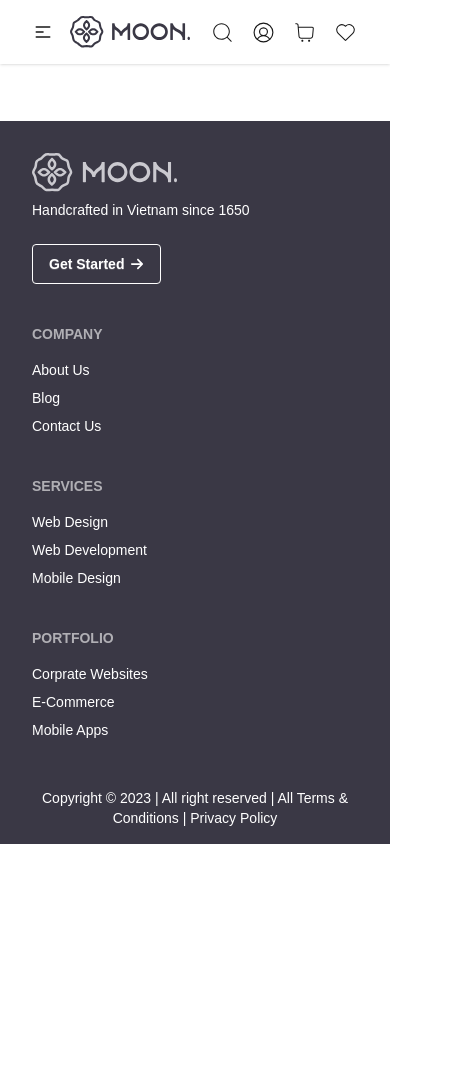
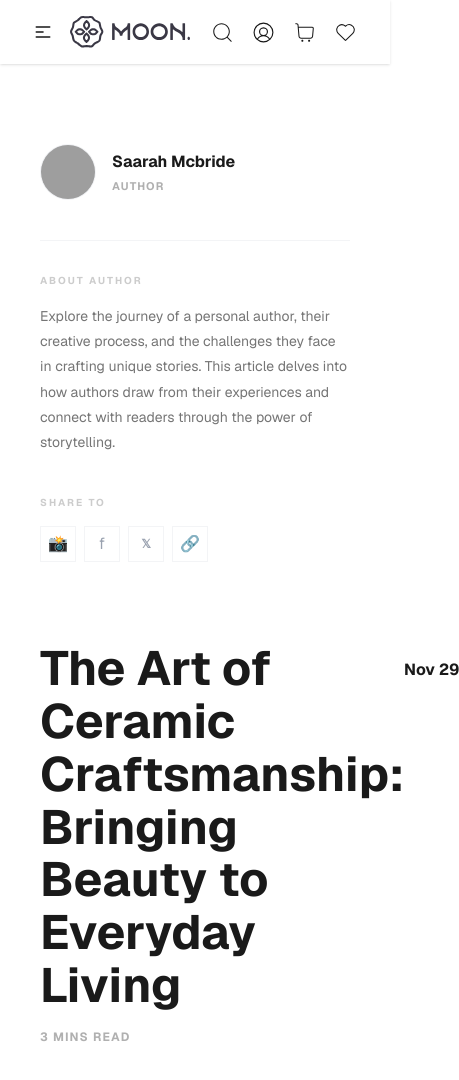
Before and after one commit to Astro24/Moon, a Next.js app: page / in a window 390 px wide. Shown: the top 1080 px of the page, 459 px wide, since content can reach past the window. Before the commit the page ends 844 px from the top, so only its background shows below. Built offline with nearby package versions, Linux system fonts and the light colour scheme; grey boxes are pictures that could not be loaded.

Commit message:
developed ceramic page UI

```diff
--- a/src/app/(pages)/BlogDetails/page.js
+++ /dev/null
@@ -1,7 +0,0 @@
-export default function BlogDetails() {
-  return (
-    <div>
-
-    </div>
-  );
-}
--- a/src/app/(pages)/page.js
+++ b/src/app/(pages)/page.js
@@ -1,9 +1,117 @@
-import Image from "next/image";
+export default function Home() {
+  return (
+    <div className="bg-white text-[#1a1a1a] font-sans px-10 py-20 min-h-screen">
+      <div className="max-w-[1200px] mx-auto flex flex-col lg:flex-row gap-20">
 
-export default function Home() {
-  return(
-    <div>
+        {/* العمود الأيسر: بيانات الكاتبة */}
+        <aside className="lg:w-[250px] shrink-0">
+          <div className="sticky top-10">
+            <div className="flex items-center gap-4 mb-10">
+              <div className="w-14 h-14 rounded-full bg-gray-200 overflow-hidden shrink-0 border border-gray-100">
+                <img src="https://images.unsplash.com/photo-1494790108377-be9c29b29330?w=150" alt="Saarah" className="w-full h-full object-cover" />
+              </div>
+              <div>
+                <h4 className="font-bold text-[16px]">Saarah Mcbride</h4>
+                <p className="text-[#b0b0b0] text-[11px] uppercase tracking-widest font-bold mt-1">Author</p>
+              </div>
+            </div>
 
+            <div className="border-t border-gray-100 pt-8">
+              <h5 className="text-[10px] font-bold uppercase tracking-[0.2em] text-[#cccccc] mb-4">About Author</h5>
+              <p className="text-[#757575] text-[14px] leading-[1.8]">
+                Explore the journey of a personal author, their creative process, and the challenges they face in crafting unique stories. This article delves into how authors draw from their experiences and connect with readers through the power of storytelling.
+              </p>
+            </div>
+
+            <div className="mt-10">
+              <h5 className="text-[10px] font-bold uppercase tracking-[0.2em] text-[#cccccc] mb-4">Share To</h5>
+              <div className="flex gap-2">
+                <div className="w-9 h-9 border border-gray-100 flex items-center justify-center text-gray-400">📸</div>
+                <div className="w-9 h-9 border border-gray-100 flex items-center justify-center text-gray-400">f</div>
+                <div className="w-9 h-9 border border-gray-100 flex items-center justify-center text-gray-400 text-xs font-bold">𝕏</div>
+                <div className="w-9 h-9 border border-gray-100 flex items-center justify-center text-gray-400">🔗</div>
+              </div>
+            </div>
+          </div>
+        </aside>
+
+        {/* العمود الأيمن: المقال كامل بالترتيب */}
+        <main className="flex-1">
+          <div className="flex justify-between items-start mb-4">
+            <h1 className="text-[48px] font-bold leading-[1.1] text-[#1a1a1a] max-w-[700px]">
+              The Art of Ceramic Craftsmanship: Bringing Beauty to Everyday Living
+            </h1>
+            <span className="text-[#1a1a1a] font-bold text-base mt-4 shrink-0">Nov 29</span>
+          </div>
+
+          <p className="text-[#b0b0b0] text-[12px] mb-12 font-bold uppercase tracking-widest">3 Mins Read</p>
+
+          <div className="space-y-10 text-[#444] text-[18px] leading-[1.9] font-light">
+            <p>
+              Ceramic products have been part of human life for centuries, blending artistry with functionality in ways few materials can match. From elegant dinnerware to decorative vases, ceramics bring warmth, texture, and character into homes around the world. Today, modern ceramic craftsmanship combines traditional techniques with contemporary design, creating pieces that are both practical and visually striking. In this article, we explore the beauty, craftsmanship, and value that ceramics bring to everyday living.
+            </p>
+
+            {/* صورة البومة (تم تعديل الاسم لـ green.svg كما طلبتِ) */}
+            <div className="w-full rounded-sm overflow-hidden my-12 shadow-sm">
+              <img
+                src="green.svg"
+                alt="Ceramic Vases"
+                className="w-full h-auto object-cover"
+              />
+            </div>
+
+            {/* كل الأقسام التالية من الصورة الطويلة */}
+            <div>
+              <h2 className="text-[24px] font-bold text-[#1a1a1a] mb-5">The History Behind Ceramic Craftsmanship</h2>
+              <p>
+                Ceramic making is one of the oldest forms of art known to humanity, dating back thousands of years. Early civilizations used clay to create tools, storage containers, and decorative objects. Over time, ceramic techniques evolved into refined art forms that reflected cultural traditions and regional styles. Today, many ceramic products still carry the influence of these historical practices, preserving a sense of heritage in modern designs.
+              </p>
+            </div>
+
+            <div>
+              <h2 className="text-[24px] font-bold text-[#1a1a1a] mb-5">Why Ceramics Are Perfect for Tableware</h2>
+              <p>
+                Ceramic tableware remains one of the most popular choices for dining because of its durability and elegance. Plates, bowls, and cups made from high-quality ceramic materials are resistant to heat and suitable for daily use. Beyond practicality, ceramic tableware enhances the dining experience by adding visual appeal to the table. Whether used for casual meals or formal gatherings, ceramic pieces create a sense of refinement and hospitality.
+              </p>
+            </div>
+
+            <div>
+              <h2 className="text-[24px] font-bold text-[#1a1a1a] mb-5">The Beauty of Handmade Ceramics</h2>
+              <p>
+                Handmade ceramics offer a unique charm that mass-produced items often lack. Each handcrafted piece carries subtle variations in texture, color, and form, making it one of a kind. Artisans carefully shape, glaze, and fire each item, investing time and skill into the process. This attention to detail results in products that feel personal, authentic, and artistic.
+              </p>
+            </div>
+
+            <div>
+              <h2 className="text-[24px] font-bold text-[#1a1a1a] mb-5">Ceramics as Decorative Elements</h2>
+              <p>
+                Ceramic décor plays a major role in interior design. Vases, planters, figurines, and wall accents can transform a space and reflect personal style. Neutral-toned ceramics add elegance and calmness, while colorful pieces bring energy and vibrancy. Because ceramics come in many shapes and finishes, they easily complement both modern and traditional home designs.
+              </p>
+            </div>
+
+            <div>
+              <h2 className="text-[24px] font-bold text-[#1a1a1a] mb-5">Sustainability and Longevity of Ceramic Products</h2>
+              <p>
+                Ceramic products are valued not only for their beauty but also for their sustainability. Made from natural materials such as clay and minerals, ceramics are environmentally friendly when produced responsibly. Their durability also means they last for many years, reducing the need for frequent replacements. Investing in high-quality ceramics supports both sustainability and long-term value.
+              </p>
+            </div>
+
+            <div>
+              <h2 className="text-[24px] font-bold text-[#1a1a1a] mb-5">Choosing the Right Ceramic Pieces for Your Home</h2>
+              <p>
+                Selecting ceramic products involves balancing style, function, and quality. When choosing tableware, it is important to consider durability and ease of cleaning. For decorative items, color and design should match the overall theme of the space. Mixing different ceramic textures and shapes can also create a more dynamic and personalized look within a room.
+              </p>
+            </div>
+
+            <div className="pb-20">
+               <h2 className="text-[24px] font-bold text-[#1a1a1a] mb-5">Conclusion</h2>
+               <p>
+                 Ceramics continue to hold a special place in modern homes because they combine artistry, tradition, and functionality. Whether used for dining, decoration, or gifting, ceramic products add lasting beauty and value to everyday life. By choosing well-crafted ceramic pieces, individuals not only enhance their living spaces but also support the craftsmanship and creativity behind each design. As ceramic artistry continues to evolve, its timeless appeal remains stronger than ever.
+               </p>
+            </div>
+          </div>
+        </main>
+      </div>
     </div>
   );
 }
```
Also changed, not shown: 1 other file (tests, documents, lock files or other folders).
